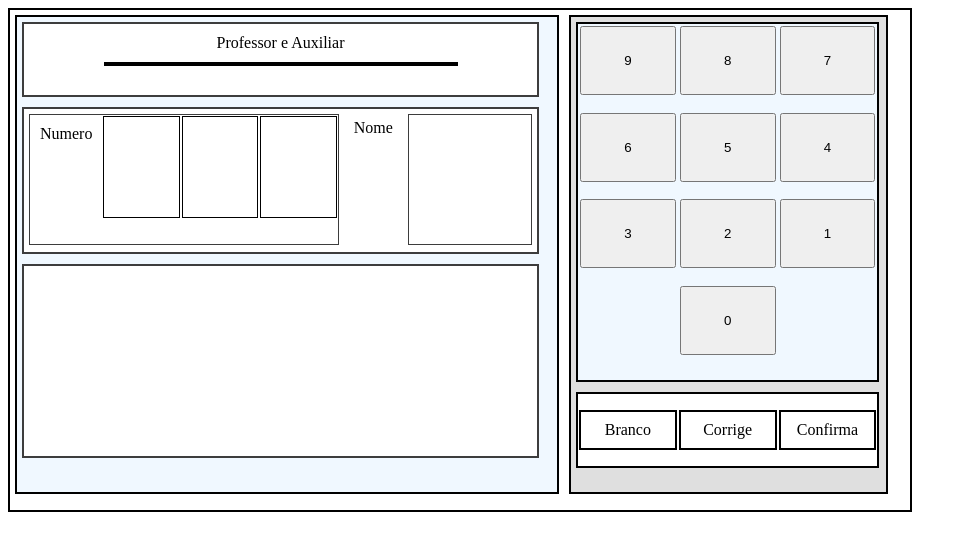
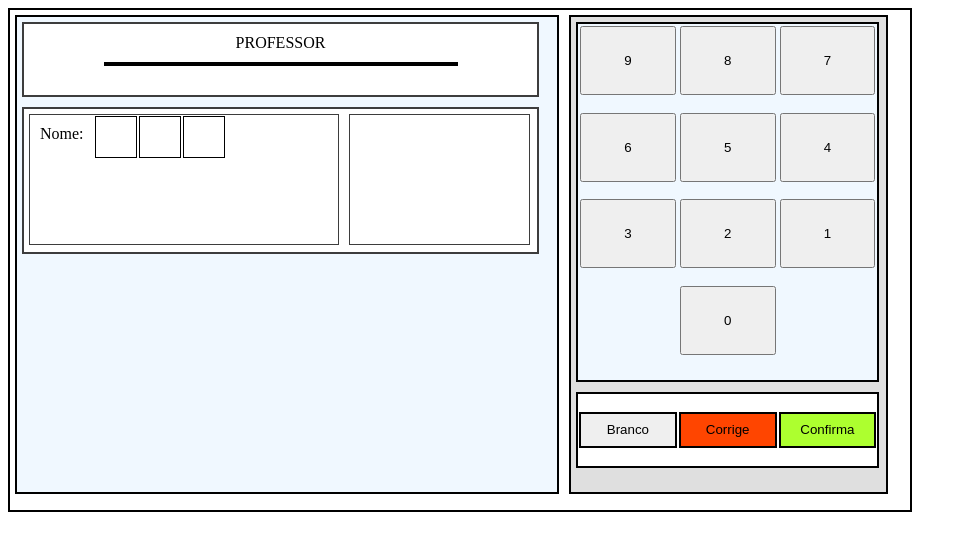
Before and after one commit to alexandrecarvalhodejesus1/urna, an Angular app: page / in a window 1280 px wide. Shown: the top 550 px of the page, without its empty margins (0-967 px from the left). Built offline with nearby package versions, Linux system fonts and the light colour scheme.

Commit message:
botoes corrige e confirma com prosseguimento de professor para ajudante

```diff
--- /dev/null
+++ b/src/app/ajudante.ts
@@ -0,0 +1,7 @@
+export class Ajudante {
+
+
+    constructor( public nome: string,public numero: string) {
+
+    }
+}
--- a/src/app/app.component.html
+++ b/src/app/app.component.html
@@ -1,31 +1,30 @@
 <div class="borda">
     <div class="borda1">
         <div class="caixa-um">
-            <div class="classe">Professor e Auxiliar</div>
+            <div class="classe">{{tipoVoto}}</div>
             <div class="linha"></div>
         </div>
         <div class="caixa-dois">
             <div class="num-nome">
-                <div class="classe2">Numero</div>
-                <app-numero-tela [numero]="numeroDigitado1"  ></app-numero-tela>
-                <app-numero-tela [numero]="numeroDigitado2"  ></app-numero-tela>
-                <app-numero-tela [numero]="numeroDigitado3"  ></app-numero-tela>
+                <div class="classe3">Nome: {{nomeCandidato}}</div>
 
+                <app-numero-tela [numero]="numero1"></app-numero-tela>
+                <app-numero-tela [numero]="numero2"></app-numero-tela>
+                <app-numero-tela [numero]="numero3"></app-numero-tela>
             </div>
-            <div class="classe3">Nome</div>
             <div class="foto"></div>
         </div>
-        <div class="caixa-tres"></div>
     </div>
 
     <div class="borda2">
         <div class="caixa-numero">
-            <app-botoes (numeroClicado)="CapturarNumeroClicado($event)"> </app-botoes>
+            <app-botoes (numeroClicado)="capturarNumeroClicado($event)"> </app-botoes>
         </div>
         <div class="voto">
-            <div class="caixa-voto">Branco</div>
-            <div class="caixa-voto">Corrige</div>
-            <div class="caixa-voto">Confirma</div>
+            <button class="caixa-voto">Branco</button>
+            <button (click)="limparVariaveisNumero()" class="caixa-voto" style="background-color: orangered;">Corrige</button>
+            <button (click)="Confirma()" class="caixa-voto" style="background-color: greenyellow">Confirma</button>
         </div>
     </div>
-</div>
+
+    </div>
--- a/src/app/app.component.scss
+++ b/src/app/app.component.scss
@@ -83,15 +83,6 @@
     margin: 5px;
 }
 
-.caixa-tres {
-    background-color: white;
-    border: 2px solid rgb(61, 61, 61);
-    height: 40%;
-    width: 95%;
-    display: flex;
-    margin: 5px;
-}
-
 .caixa-numero {
     background-color: aliceblue;
     flex-direction: column;
@@ -112,6 +103,7 @@
     margin: 5px;
 }
 
+
 .caixa-voto {
     display: flex;
     justify-content: center;
@@ -121,3 +113,9 @@
     width: 33%;
     margin: 1px;
 }
+
+
+.caixa-voto:hover {
+    background-color: lightgray;
+    border: 2px solid darkgray;
+}
--- a/src/app/app.component.ts
+++ b/src/app/app.component.ts
@@ -1,6 +1,8 @@
 import { Component } from '@angular/core';
 import { BotoesComponent } from './botoes/botoes.component';
 import { NumeroTelaComponent } from "./numero-tela/numero-tela.component";
+import { Professor } from './professor';
+import { Ajudante } from './ajudante';
 
 @Component({
   selector: 'app-root',
@@ -10,26 +12,112 @@ import { NumeroTelaComponent } from "./numero-tela/numero-tela.component";
   imports: [BotoesComponent, NumeroTelaComponent]
 })
 export class AppComponent {
-  numeroDigitado1: string = '';
-  numeroDigitado2: string = '';
-  numeroDigitado3: string = '';
 
-  CapturarNumeroClicado(numeroClicado: number) {
+  professoresSelecionados: Professor[] = [];
+  ajudantesSelecionados: Ajudante[] = [];
+  numero1: string = '';
+  numero2: string = '';
+  numero3: string = '';
 
-    if (this.numeroDigitado1.length == 0) {
-      this.numeroDigitado1 = numeroClicado.toString();
+
+  nomeCandidato: string = '';
+
+  tipoVoto: 'PROFESSOR' | 'AJUDANTE' = 'PROFESSOR'
+
+
+
+
+  constructor() {
+    this.professoresSelecionados.push(
+      new Professor('alexandre', '100'),
+      new Professor('alexsander', '200'),
+      new Professor('alexandra', '300')
+    );
+
+    this.ajudantesSelecionados.push(
+      new Ajudante('adelia', '111'),
+      new Ajudante('adilson', '222'),
+      new Ajudante('adelio', '333')
+    );
+  }
+
+  capturarNumeroClicado(numeroClicado: number) {
+
+    if (this.numero1.length == 0) {
+      this.numero1 = numeroClicado.toString();
       return;
     }
 
-    if (this.numeroDigitado2.length == 0) {
-
-      this.numeroDigitado2 = numeroClicado.toString();
+    if (this.numero2.length == 0) {
+      this.numero2 = numeroClicado.toString();
       return;
     }
 
-    if (this.numeroDigitado3.length == 0) {
-      this.numeroDigitado3 = numeroClicado.toString();
+    if (this.numero3.length == 0) {
+      this.numero3 = numeroClicado.toString();
+      this.LocalizarDadosCandidato();
+    }
+
+  }
+
+  LocalizarDadosCandidato() {
+    if (this.tipoVoto == 'PROFESSOR')
+      this.localizarProfessores()
+    else
+      this.localizarAjudantes();
+
+  }
+
+  Confirma() {
+    if ((this.tipoVoto == 'PROFESSOR') && (this.nomeCandidato != '')) {
+      this.limparVariaveisNumero();
+      return;
+    }
+
+    if ((this.tipoVoto == 'AJUDANTE') && (this.nomeCandidato != '')) {
+      this.limparVariaveisNumero();
+      return;
     }
   }
 
+
+
+  localizarProfessores() {
+    const numeroCombinado = this.numero1 + this.numero2 + this.numero3;
+    const professorLocalizado = this.professoresSelecionados.find(professor => professor.numero == numeroCombinado);
+
+    if (professorLocalizado) {
+      this.nomeCandidato = professorLocalizado.nome;
+      this.tipoVoto = 'AJUDANTE';
+    }
+  }
+
+  localizarAjudantes() {
+    const numeroCombinado = this.numero1 + this.numero2 + this.numero3;
+    const ajudanteLocalizado = this.ajudantesSelecionados.find(ajudate => ajudate.numero == numeroCombinado);
+
+    if (ajudanteLocalizado) {
+      this.nomeCandidato = ajudanteLocalizado.nome;
+      //ngif no html de uma div que tem o texto FIM
+
+    }
+  }
+
+  limparVariaveisNumero() {
+    this.numero1 = '';
+    this.numero2 = '';
+    this.numero3 = '';
+    this.nomeCandidato = '';
+  }
+
+  // obterNomesProfessoresSelecionados(): string {
+  //   const numeroCombinado = this.numero1 + this.numero2 + this.numero3;
+  //   return this.mapaProfessores[numeroCombinado] || '';
+
+  // }
+
+  // obterNomesAjudantesSelecionados(): string {
+  //   const numeroCombinado = this.numero1 + this.numero2 + this.numero3;
+  //   return this.mapaAjudantes[numeroCombinado] || '';
+  // }
 }
--- a/src/app/numero-tela/numero-tela.component.scss
+++ b/src/app/numero-tela/numero-tela.component.scss
@@ -1,7 +1,7 @@
-:host
-{
+:host{
     border: 1px solid black;
     margin: 1px;
-    width: 100px;
-    height: 100px;
+    width: 40px;
+    height: 40px;
+
 }
--- a/src/app/numero-tela/numero-tela.component.ts
+++ b/src/app/numero-tela/numero-tela.component.ts
@@ -9,4 +9,5 @@ import { Component, Input } from '@angular/core';
 })
 export class NumeroTelaComponent {
 @Input() numero: string = '';
+
 }
--- /dev/null
+++ b/src/app/professor.ts
@@ -0,0 +1,7 @@
+export class Professor {
+
+
+    constructor( public nome: string,public numero: string) {
+
+    }
+}
```
